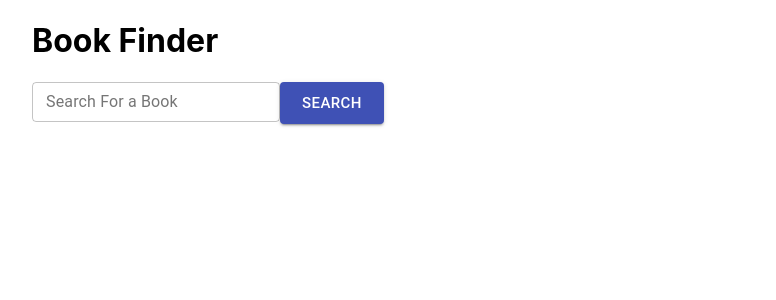
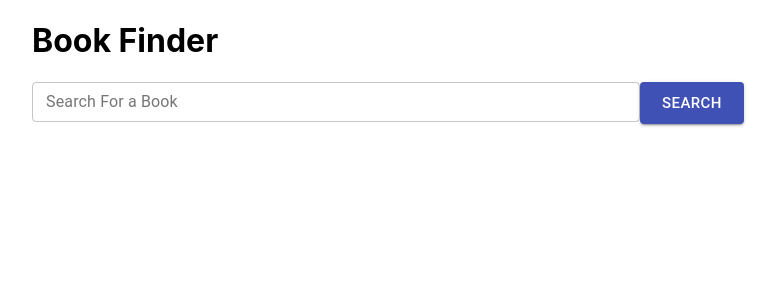
Before and after one commit to NadaYousry/React-Book-Finder-App, a React (Create React App) app: page / in a window 1280 px wide. Shown: the top 300 px of the page, without its empty margins (152-928 px from the left). Built offline with nearby package versions, Linux system fonts and the light colour scheme.

Commit message:
apply yup validation on search form component and using grid from ui material to enhance ui of serch form button and field

```diff
--- a/src/components/searchFrom.jsx
+++ b/src/components/searchFrom.jsx
@@ -2,17 +2,32 @@ import React, { Component } from "react";
 import { SearchButton } from "./searchButton";
 import { SearchInput } from "./searchInput";
 import { Formik } from "formik";
-import { Typography } from "@material-ui/core";
+import { Typography, FormGroup, Grid } from "@material-ui/core";
+import * as Yup from "yup";
 export class SearchForm extends Component {
   renderForm = (formikProps) => {
-    // console.log(formikProps);
     return (
       <form
         onSubmit={formikProps.handleSubmit}
         onChange={formikProps.handleChange}
       >
-        <SearchInput />
-        <SearchButton type="submit" />
+        <FormGroup>
+          <Grid container>
+            <Grid item xs={8}>
+              <SearchInput />
+            </Grid>
+            <Grid item xs={3}>
+              <SearchButton type="submit" />
+            </Grid>
+            <Grid item xs={12}>
+              {formikProps.errors.bookName && (
+                <Typography color="secondary">
+                  {formikProps.errors.bookName}
+                </Typography>
+              )}
+            </Grid>
+          </Grid>
+        </FormGroup>
       </form>
     );
   };
@@ -21,6 +36,9 @@ export class SearchForm extends Component {
       <Formik
         initialValues={{ bookName: "" }}
         onSubmit={() => console.log("submitted")}
+        validationSchema={Yup.object().shape({
+          bookName: Yup.string().required("Please Write a Book Name"),
+        })}
       >
         {(formikProps) => this.renderForm(formikProps)}
       </Formik>
--- a/src/components/searchInput.jsx
+++ b/src/components/searchInput.jsx
@@ -8,6 +8,7 @@ export class SearchInput extends Component {
         label="Search For a Book"
         variant="outlined"
         size="small"
+        fullWidth
       />
     );
   }
```
